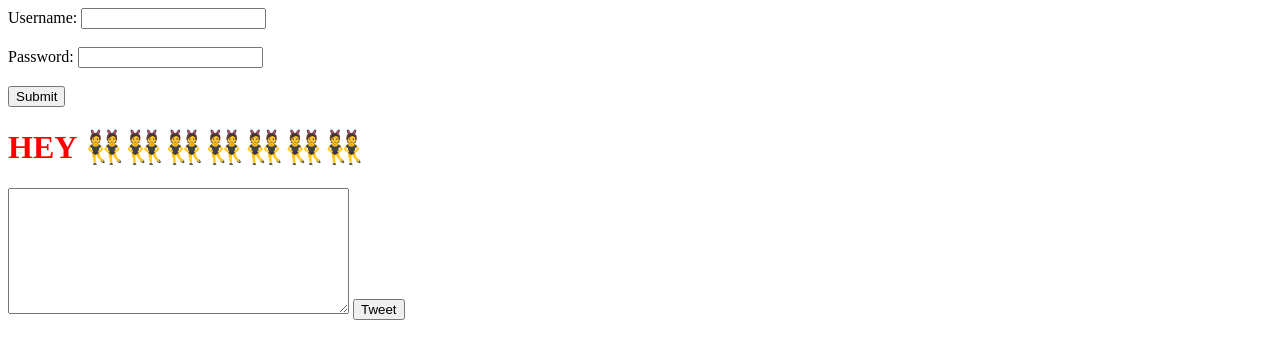
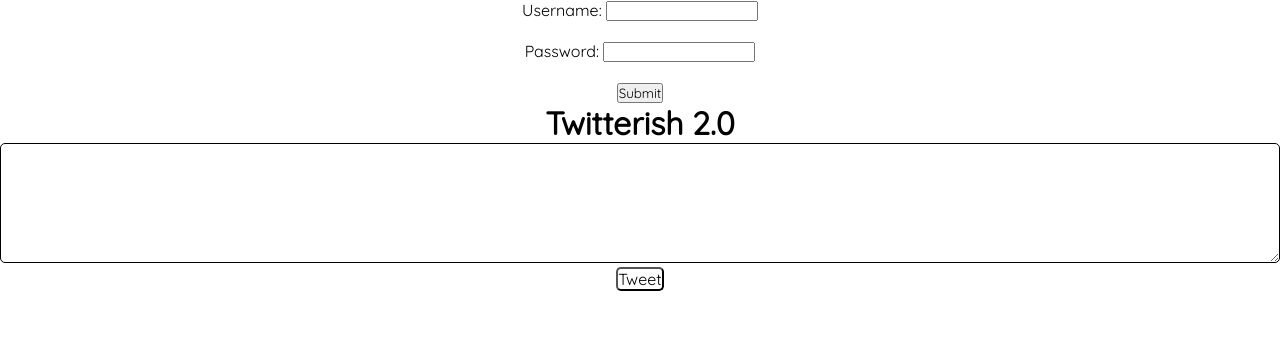
Before and after one commit to FloatingIntegers/twitterish2.0, a website: page public/index.html in a window 1280 px wide. Drawn offline with Linux system fonts and the light colour scheme; files that its build step writes are made by us from their sources; no server answers.

Commit message:
some basic styling

```diff
--- a/public/index.html
+++ b/public/index.html
@@ -3,9 +3,11 @@
   <head>
     <meta charset="utf-8">
     <title>twitterish 2.0</title>
+    <link href="https://fonts.googleapis.com/css?family=Quicksand" rel="stylesheet">
     <link rel="stylesheet" href="public/main.css" media="screen" title="no title" charset="utf-8">
   </head>
   <body>
+    <div id="start-page">
       <div id="form-container">
           Username:
           <input type="text" id="username" value="" autocomplete="off" />
@@ -15,7 +17,8 @@
           <br><br>
           <button id="form-submit">Submit</button>
       </div>
-    <h1>HEY 👯👯👯👯👯👯👯</h1>
+    </div>
+    <h1>Twitterish 2.0</h1>
     <textarea id="tweetText" rows="8" cols="40" maxlength="140"></textarea>
     <input type="button" id="tweetButton" value="Tweet">
     <div id="dashboard">
--- a/public/main.css
+++ b/public/main.css
@@ -1,3 +1,44 @@
-h1{
-  color: red;
+*,
+*:after,
+*:before {
+  margin: 0;
+  padding: 0;
+  -webkit-box-sizing: border-box;
+     -moz-box-sizing: border-box;
+          box-sizing: border-box;
 }
+
+*{
+  font-family: 'Quicksand', sans-serif;
+  text-align: center;
+}
+#content-wrapper{
+  width: 800px;
+  height: 100vh;
+  margin: 0 auto;
+}
+
+#tweetText{
+  width: 100%;
+  height: 120px;
+  border: 1px solid black;
+  border-radius: 5px;
+  padding: 5px;
+  font-size: 5vh;
+  outline: none;
+}
+#tweetButton{
+  padding: 0,5%;
+  border-radius: 5px;
+  outline: none;
+  font-size: 2vh;
+  background-color: inherit;
+  border-style: 1px solid black;
+}
+
+#dashboard > *{
+  margin: 1%;
+  padding: 2%;
+  border: 1px solid black;
+  border-radius: 5px;
+}
```
Lines whose indentation alone changed are shown as unchanged.
